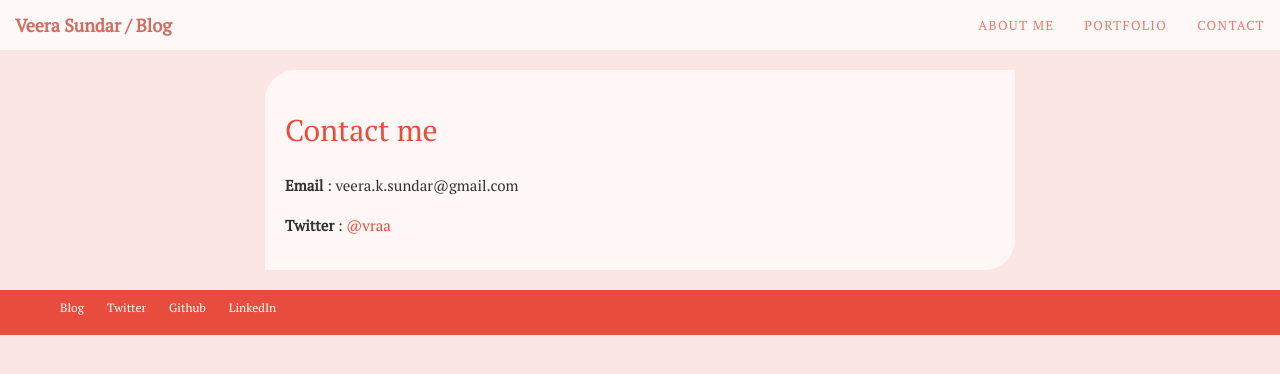
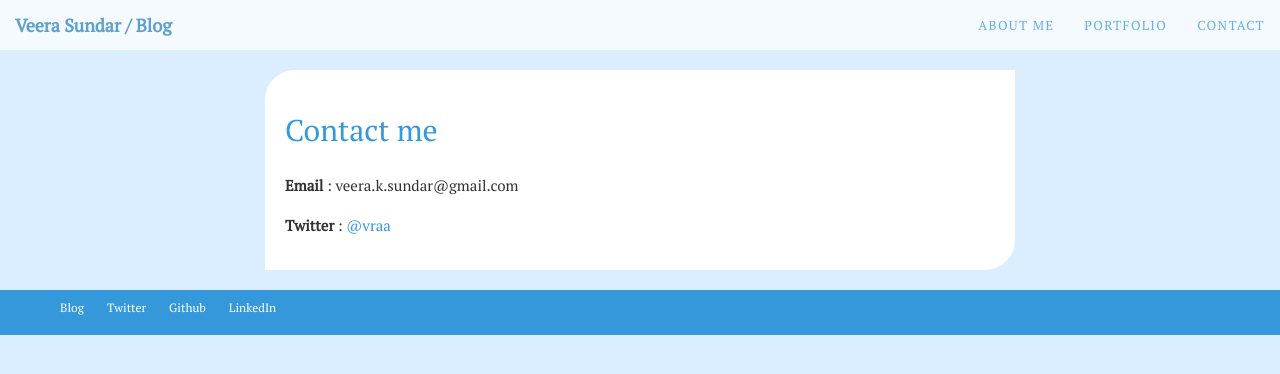
Before and after one commit to canwe/blog, a Jekyll site: the page built from contact.html, in a window 1280 px wide. Shown: the top 374 px of the page. Built offline with Jekyll 4.4.1, drawn with Linux system fonts in a browser that asks for light colours; Markdown is read by kramdown in place of the engine named in the settings.

Commit message:
Update color theme.

```diff
--- a/css/blog.css
+++ b/css/blog.css
@@ -1,15 +1,15 @@
 body.blog{
   font:1em "PT Serif", Georgia, Serif;
   color: :#333;
-  background-color: #fce6e3;
+  background-color: #daeeff;
   padding: 70px 0 0 0;
 }
 
 .btn.primary{
   display: inline-block;
-  background-color: #e74c3c;
+  background-color: #3498db;
   color: #fff;
-  border-bottom: 3px solid #c0392b;
+  border-bottom: 3px solid #2980b9;
   padding: .5rem 1rem;
 }
 
@@ -20,10 +20,10 @@ body.blog{
   opacity: .7;
 }
   .header.navbar .nav a, .header .navbar-brand{
-    color: #e74c3c;
+    color: #3498db;
   }
   .header.navbar .nav a:hover, .header .navbar-brand:hover{
-    color: #c0392b;
+    color: #2980b9;
   }
   .header .navbar-brand{
     font-weight: bold;
@@ -37,14 +37,14 @@ body.blog{
     letter-spacing: 1pt;
   }
 .post, .page{
-  background-color: #FEF7F6;
+  background-color: #fff;
   color: :#333;
   padding: 2rem;
   border-radius: 3rem 0 3rem 0;
 }
   .post h1, .page h1{
     font:3rem "PT Serif", Georgia, Serif;
-    color: #e74c3c;
+    color: #3498db;
   }
   .post .content{
     font-size: 1.5rem;
@@ -52,7 +52,7 @@ body.blog{
     margin-top: 2rem;
   }
   .post a{
-    color: #e74c3c;
+    color: #3498db;
   }
   .post .content img{
     width: 100%;
@@ -91,7 +91,7 @@ body.blog{
   padding: 1rem .5rem;
   display: block;
   width: 100%;
-  color: #e74c3c;
+  color: #3498db;
   text-align: center;
 }
 .posts-list header .title{
@@ -115,7 +115,7 @@ body.blog{
   line-height: 3rem;
 }
 .page p a{
-  color: #e74c3c;
+  color: #3498db;
 }
 
 .page.archive .posts{
@@ -125,7 +125,7 @@ body.blog{
     margin:1rem 0;
   }
   .page.archive .posts a{
-    color: #e74c3c;
+    color: #3498db;
   }
   .page.archive .posts small{
     color: #aaa;
@@ -136,7 +136,7 @@ body.blog{
   display: block!important;
 }
 body > footer{
-  background-color: #e74c3c;
+  background-color: #3498db;
   color: #fff;
   margin-top: 2rem;
   display: block;
```
